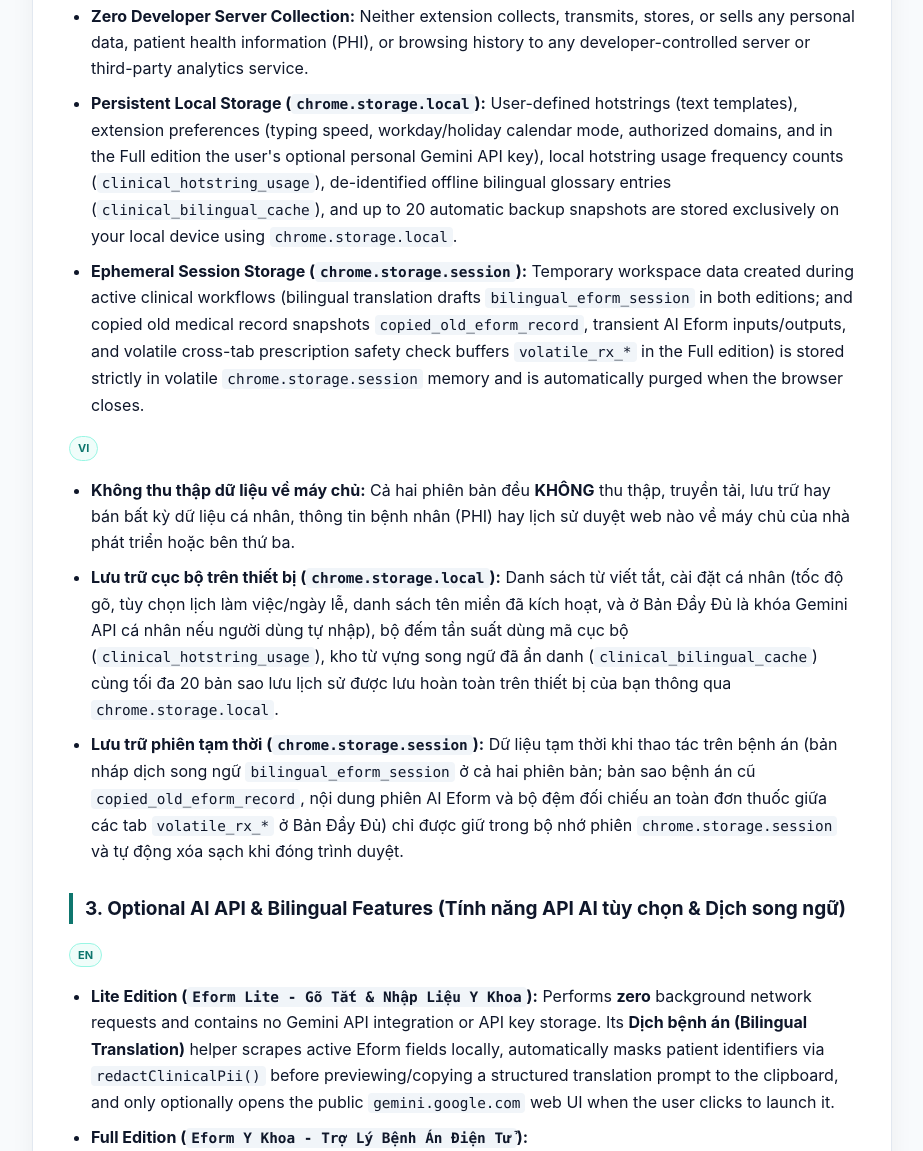
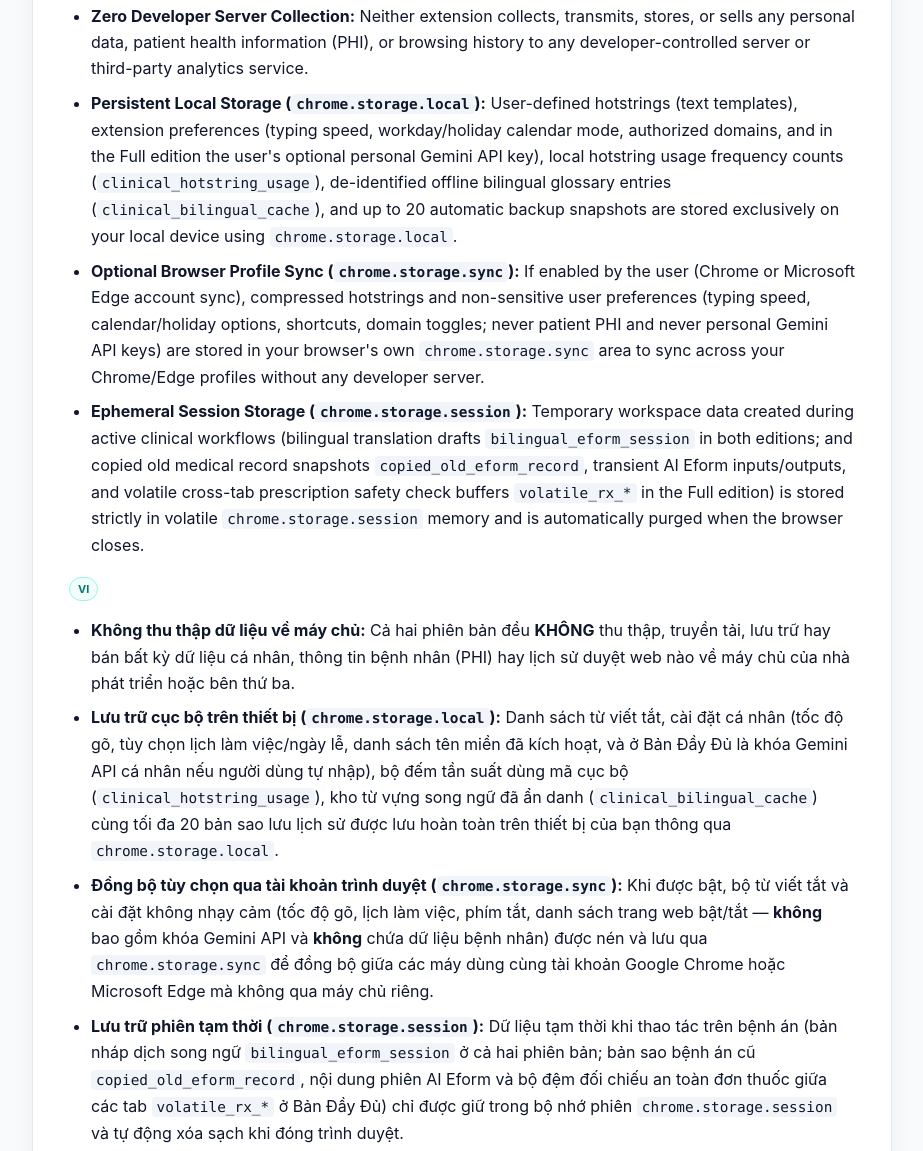
Before and after one commit to bladels/eform-ykhoa-privacy, a plain HTML site: page index.html in a window 1280 px wide. Shown: the part 650-1801 px from the top of the page, without its empty margins (178-1101 px from the left). Drawn offline with Linux system fonts and the light colour scheme.

Commit message:
Update Privacy Policy for v2.1.0 (chrome.storage.sync)

```diff
--- a/index.html
+++ b/index.html
@@ -109,7 +109,7 @@
       <div class="meta">
         <strong>Extension Names / Tên tiện ích:</strong>
         Eform Y Khoa - Trợ Lý Bệnh Án Điện Tử (Full) &amp; Eform Lite - Gõ Tắt &amp; Nhập Liệu Y Khoa (Lite)<br>
-        <strong>Last Updated / Cập nhật lần cuối:</strong> November 2026
+        <strong>Last Updated / Cập nhật lần cuối:</strong> November 2026 (v2.1.0)
       </div>
     </header>
 
@@ -125,12 +125,14 @@
       <ul>
         <li><strong>Zero Developer Server Collection:</strong> Neither extension collects, transmits, stores, or sells any personal data, patient health information (PHI), or browsing history to any developer-controlled server or third-party analytics service.</li>
         <li><strong>Persistent Local Storage (<code>chrome.storage.local</code>):</strong> User-defined hotstrings (text templates), extension preferences (typing speed, workday/holiday calendar mode, authorized domains, and in the Full edition the user's optional personal Gemini API key), local hotstring usage frequency counts (<code>clinical_hotstring_usage</code>), de-identified offline bilingual glossary entries (<code>clinical_bilingual_cache</code>), and up to 20 automatic backup snapshots are stored exclusively on your local device using <code>chrome.storage.local</code>.</li>
+        <li><strong>Optional Browser Profile Sync (<code>chrome.storage.sync</code>):</strong> If enabled by the user (Chrome or Microsoft Edge account sync), compressed hotstrings and non-sensitive user preferences (typing speed, calendar/holiday options, shortcuts, domain toggles; never patient PHI and never personal Gemini API keys) are stored in your browser's own <code>chrome.storage.sync</code> area to sync across your Chrome/Edge profiles without any developer server.</li>
         <li><strong>Ephemeral Session Storage (<code>chrome.storage.session</code>):</strong> Temporary workspace data created during active clinical workflows (bilingual translation drafts <code>bilingual_eform_session</code> in both editions; and copied old medical record snapshots <code>copied_old_eform_record</code>, transient AI Eform inputs/outputs, and volatile cross-tab prescription safety check buffers <code>volatile_rx_*</code> in the Full edition) is stored strictly in volatile <code>chrome.storage.session</code> memory and is automatically purged when the browser closes.</li>
       </ul>
       <p><span class="lang-tag">VI</span></p>
       <ul>
         <li><strong>Không thu thập dữ liệu về máy chủ:</strong> Cả hai phiên bản đều <strong>KHÔNG</strong> thu thập, truyền tải, lưu trữ hay bán bất kỳ dữ liệu cá nhân, thông tin bệnh nhân (PHI) hay lịch sử duyệt web nào về máy chủ của nhà phát triển hoặc bên thứ ba.</li>
         <li><strong>Lưu trữ cục bộ trên thiết bị (<code>chrome.storage.local</code>):</strong> Danh sách từ viết tắt, cài đặt cá nhân (tốc độ gõ, tùy chọn lịch làm việc/ngày lễ, danh sách tên miền đã kích hoạt, và ở Bản Đầy Đủ là khóa Gemini API cá nhân nếu người dùng tự nhập), bộ đếm tần suất dùng mã cục bộ (<code>clinical_hotstring_usage</code>), kho từ vựng song ngữ đã ẩn danh (<code>clinical_bilingual_cache</code>) cùng tối đa 20 bản sao lưu lịch sử được lưu hoàn toàn trên thiết bị của bạn thông qua <code>chrome.storage.local</code>.</li>
+        <li><strong>Đồng bộ tùy chọn qua tài khoản trình duyệt (<code>chrome.storage.sync</code>):</strong> Khi được bật, bộ từ viết tắt và cài đặt không nhạy cảm (tốc độ gõ, lịch làm việc, phím tắt, danh sách trang web bật/tắt — <strong>không</strong> bao gồm khóa Gemini API và <strong>không</strong> chứa dữ liệu bệnh nhân) được nén và lưu qua <code>chrome.storage.sync</code> để đồng bộ giữa các máy dùng cùng tài khoản Google Chrome hoặc Microsoft Edge mà không qua máy chủ riêng.</li>
         <li><strong>Lưu trữ phiên tạm thời (<code>chrome.storage.session</code>):</strong> Dữ liệu tạm thời khi thao tác trên bệnh án (bản nháp dịch song ngữ <code>bilingual_eform_session</code> ở cả hai phiên bản; bản sao bệnh án cũ <code>copied_old_eform_record</code>, nội dung phiên AI Eform và bộ đệm đối chiếu an toàn đơn thuốc giữa các tab <code>volatile_rx_*</code> ở Bản Đầy Đủ) chỉ được giữ trong bộ nhớ phiên <code>chrome.storage.session</code> và tự động xóa sạch khi đóng trình duyệt.</li>
       </ul>
     </section>
@@ -170,7 +172,7 @@
         <li><strong>Optional Host Permissions (<code>http://*/*</code>, <code>https://*/*</code> — Per-Domain Opt-In):</strong> Neither extension requests blanket <code>&lt;all_urls&gt;</code> host access at install time. Scripts do <strong>not</strong> run on websites automatically. Only when the user explicitly clicks <em>"Kích hoạt trên trang này"</em> (Activate on this site) or enables a specific hospital EMR/Eform domain does the browser prompt via <code>chrome.permissions.request</code> for that single origin, registering dynamic scripts strictly for user-authorized origins. Major cloud/office web apps (Google Docs, Microsoft 365, GitHub, Facebook, YouTube) are excluded from the copy/paste restoration helper.</li>
         <li><strong><code>tabs</code>:</strong> Used solely to read the active tab's hostname/URL so the Side Panel can display per-site activation status, verify origin permissions, and target the active EMR/Eform tab when inserting typed text. No browsing history is recorded or transmitted.</li>
         <li><strong><code>scripting</code>:</strong> Used in both editions to dynamically register and inject the text-expansion and copy/paste restoration scripts strictly on domains explicitly authorized by the user, and on-demand when the user clicks to read or fill active Eform fields (including bilingual Eform fields in both editions, or old record copying / collapsible section expansion in the Full edition).</li>
-        <li><strong><code>storage</code>:</strong> Used exclusively for local preferences/hotstrings/backups (<code>chrome.storage.local</code>) and ephemeral in-memory session drafts (<code>chrome.storage.session</code> in both editions).</li>
+        <li><strong><code>storage</code>:</strong> Used to persist local preferences/hotstrings/backups (<code>chrome.storage.local</code>), optional compressed browser profile sync (<code>chrome.storage.sync</code> for hotstrings and non-sensitive settings across Chrome/Edge, excluding personal API keys), and ephemeral in-memory session drafts (<code>chrome.storage.session</code> in both editions).</li>
         <li><strong><code>sidePanel</code>:</strong> Displays clinical calculators, hotstring management, and typing helpers in the browser Side Panel alongside the active EMR/Eform page.</li>
         <li><strong><code>clipboardRead</code> / <code>clipboardWrite</code>:</strong> Used strictly when the user triggers copy/paste shortcuts (<code>Ctrl+Alt+C</code>, <code>Alt+Shift+C</code>, <code>Alt+Shift+V</code>, <code>Ctrl+Alt+V</code>, <code>Ctrl+Shift+V</code>), clicks Copy/Paste buttons in the Side Panel, or expands a hotstring containing <code>{{clipboard}}</code>.</li>
       </ul>
@@ -179,7 +181,7 @@
         <li><strong>Quyền truy cập tên miền tùy chọn (<code>optional_host_permissions</code>: <code>http://*/*</code>, <code>https://*/*</code> — Cấp quyền theo từng trang):</strong> Tiện ích <strong>không</strong> xin quyền <code>&lt;all_urls&gt;</code> mặc định và không tự chạy trên các trang web khác. Chỉ khi bác sĩ bấm <em>"Kích hoạt trên trang này"</em> trên cổng bệnh án điện tử (EMR/Eform) đang mở, trình duyệt mới hỏi cấp quyền cho đúng tên miền đó và đăng ký script động cho các trang đã cấp phép.</li>
         <li><strong><code>tabs</code>:</strong> Chỉ dùng để kiểm tra tên miền của tab đang mở nhằm hiển thị trạng thái Bật/Tắt theo trang và định vị đúng tab bệnh án khi chèn văn bản. Không lưu trữ hay gửi lịch sử duyệt web.</li>
         <li><strong><code>scripting</code>:</strong> Dùng ở cả hai phiên bản để đăng ký và nạp script nhập liệu/khôi phục copy-paste trên đúng các tên miền người dùng đã cấp quyền, đồng thời đọc/điền các trường Eform đang mở khi bác sĩ bấm nút.</li>
-        <li><strong><code>storage</code>:</strong> Lưu từ viết tắt, cài đặt, sao lưu cục bộ (<code>chrome.storage.local</code>) và dữ liệu phiên tạm (<code>chrome.storage.session</code> ở cả hai phiên bản).</li>
+        <li><strong><code>storage</code>:</strong> Lưu từ viết tắt, cài đặt, sao lưu cục bộ (<code>chrome.storage.local</code>), đồng bộ tùy chọn theo tài khoản trình duyệt (<code>chrome.storage.sync</code> trên Chrome/Edge cho bộ gõ tắt và cài đặt không nhạy cảm, loại trừ API Key) và dữ liệu phiên tạm (<code>chrome.storage.session</code> ở cả hai phiên bản).</li>
         <li><strong><code>sidePanel</code>:</strong> Hiển thị bộ công cụ lâm sàng và quản lý từ viết tắt ở thanh bên trình duyệt ngay cạnh trang bệnh án đang mở.</li>
         <li><strong><code>clipboardRead</code> / <code>clipboardWrite</code>:</strong> Chỉ sử dụng khi người dùng thực hiện phím tắt hoặc nút Copy/Paste, hoặc sử dụng biến <code>{{clipboard}}</code> trong mẫu từ viết tắt.</li>
       </ul>
```
